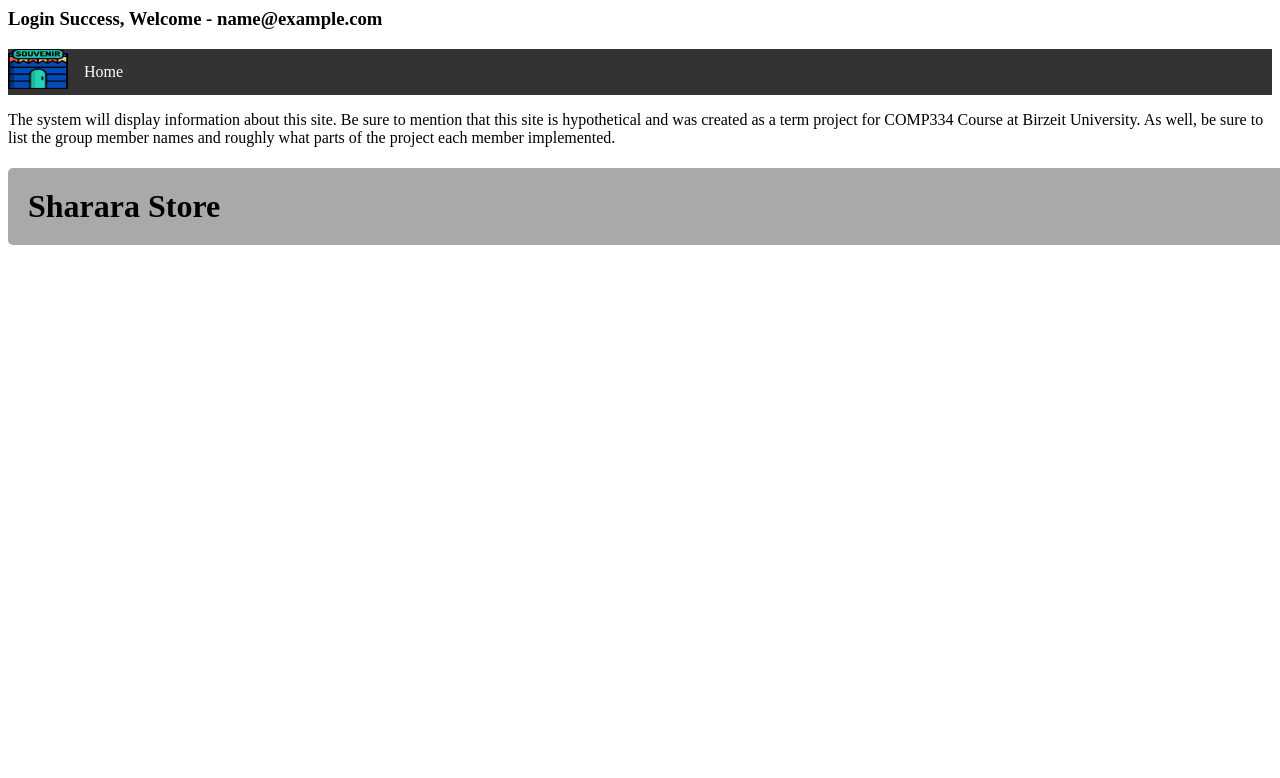
After one commit to saleemhamo/web_project_2019, a PHP site: page /AboutUs.php in a window 1280 px wide. The commit adds this page. Shown: the top 778 px of the page. Run offline with PHP 8.4, Linux system fonts and the light colour scheme; the visitor is signed in with stand-in values (Sample User, id 1).

Commit message:
done by laith

```diff
--- /dev/null
+++ b/AboutUs.php
@@ -0,0 +1,45 @@
+<?php
+?>
+<?php
+
+session_name("login");
+session_start();
+
+if(isset($_SESSION["email"]))
+{
+     echo '<h3>Login Success, Welcome - '.$_SESSION["email"].'</h3>';
+}
+else
+{
+  header("location:/phpAssigt/Home.php");
+}
+?>
+
+<!doctype html>
+
+<head>
+    <title>Sharara Store</title>
+    <link rel="stylesheet" type="text/css" href="style.css">
+</head>
+<body style="background:white">
+  <nav id = "mainNav">
+
+      <ul>
+          <li><img src="images/shop.png" alt="icon" width="60" height="40"></li>
+          <li><a href="Home.php">Home</a></li>
+      </ul>
+
+  </nav>
+<p>The system will display information about this site. Be sure to mention that this site
+is hypothetical and was created as a term project for COMP334 Course at Birzeit
+University. As well, be sure to list the group member names and roughly what parts
+of the project each member implemented.</p>
+
+
+
+<h1 class="container">Sharara Store</h1>
+
+
+
+</body>
+</html>
--- /dev/null
+++ b/logout.php
@@ -0,0 +1,5 @@
+ <?php
+ session_start();
+ session_destroy();
+ header("location:Home.php");
+ ?>
--- a/main.php
+++ b/main.php
@@ -34,7 +34,8 @@ else
         <li><a href="Registration.php">Register</a></li>
         <li><a href="">Art Works</a></li>
         <li><a href="" >Artists</a></li>
-        <li style="float:right"><a href="">About Us</a></li>
+        <li style="float:right"><a href="AboutUs.php">About Us</a></li>
+        <li style="float:right"><a href="ContactUs.php">Contact Us</a></li>
         <li style="float:right"><a href="logout.php">Logout</a></li>
     </ul>
 
```
Also changed, not shown: ContactUs.php (+8 -6 lines), Home.php (+11 -5 lines).
